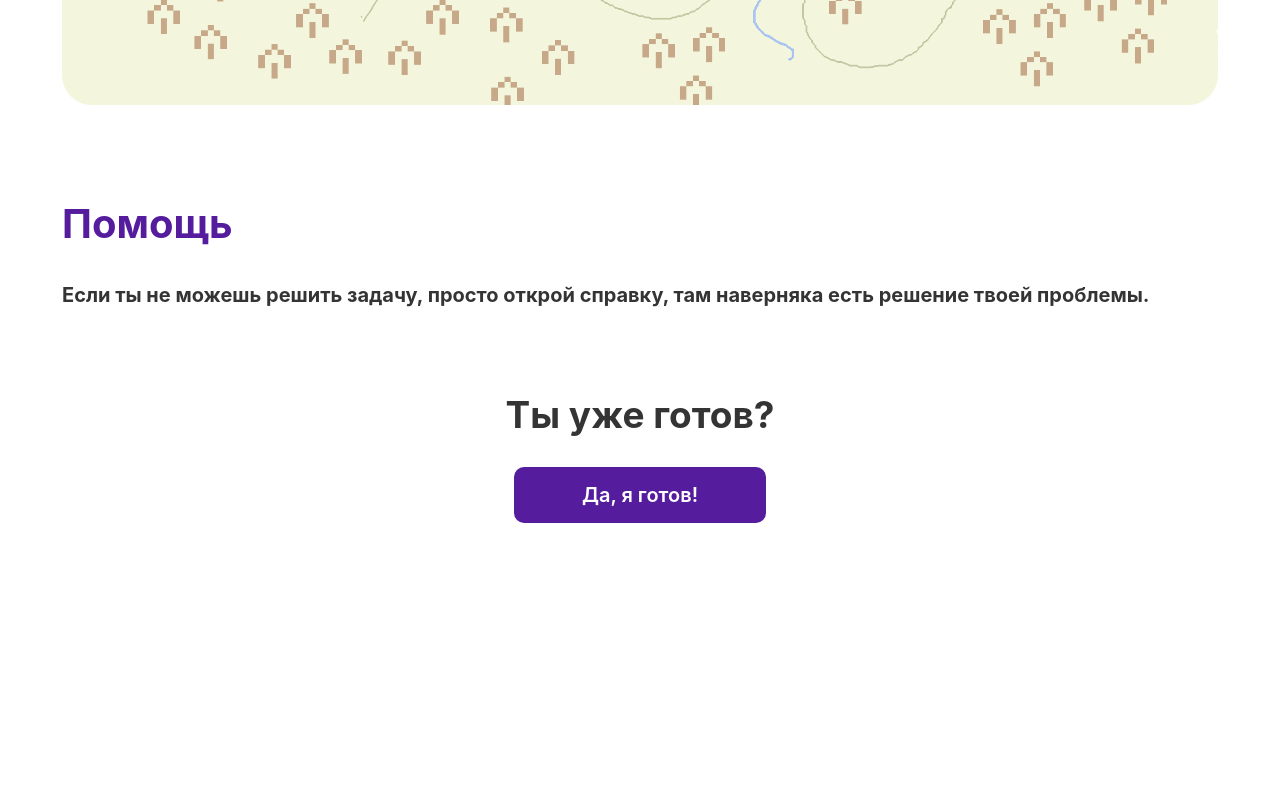
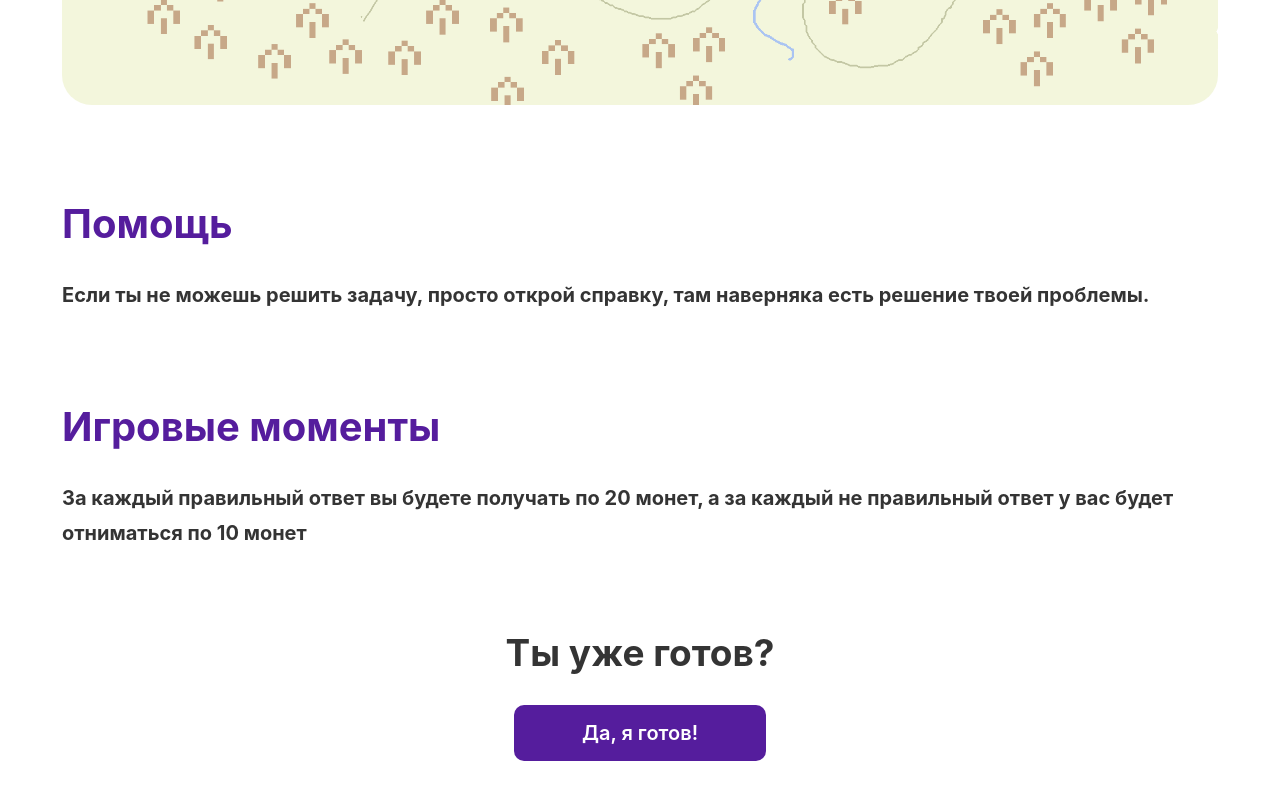
Before and after one commit to WhiteWolf12309/quest, a React (Create React App) app: page / in a window 1280 px wide. Shown: the part 1196-1996 px from the top of the page. Before the commit the page ends 1950 px from the top, so only its background shows below. Built offline with nearby package versions, Linux system fonts and the light colour scheme.

Commit message:
added game moments (jsx)
added game moments (jsx)

```diff
--- a/src/components/Infopage.jsx
+++ b/src/components/Infopage.jsx
@@ -42,6 +42,11 @@ const Infopage = ({appStage, setAppStage}) => {
               <div className="item-body">Если ты не можешь решить задачу, просто открой справку, там наверняка есть решение твоей проблемы.</div>
             </div>
 
+            <div className="item">
+              <div className="item-title">Игровые моменты</div>
+              <div className="item-body">За каждый правильный ответ вы будете получать по 20 монет, а за каждый не правильный ответ у вас будет отниматься по 10 монет</div>
+            </div>
+
             <div className="ready">
               <div className="ready-title">Ты уже готов?</div>
               <div onClick={() => setBtnState(1)} className="ready-btn">{btnState ?  timer : "Да, я готов!"}</div>
```
